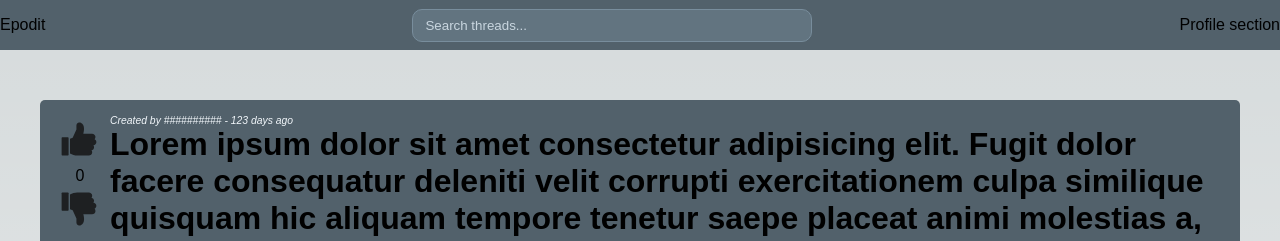
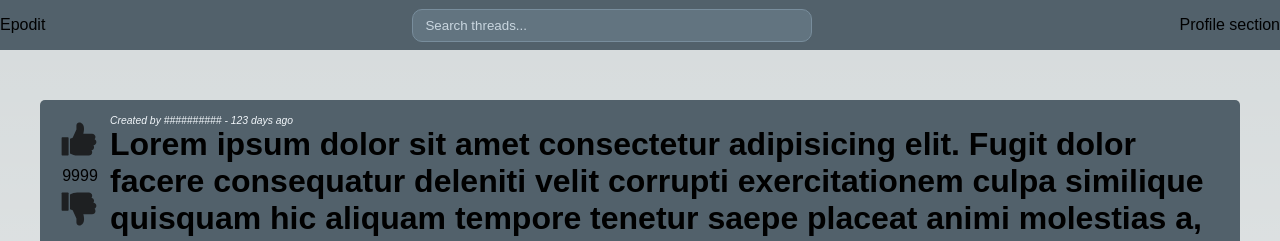
Before and after one commit to Shinyepo/Reddit-Clone, a Next.js app in the folder web/: page /thread in a window 1280 px wide. Shown: the top 241 px of the page. Built offline with nearby package versions, Linux system fonts and the light colour scheme.

Commit message:
Revert "implementation of onclick on likes with state + test"
This reverts commit a11e591268a515c53cca61fc8e17f1670b779f41.

```diff
--- a/web/app/layout.tsx
+++ b/web/app/layout.tsx
@@ -1,5 +1,4 @@
 import "./globals.css";
-import React from "react";
 
 export const metadata = {
   title: "Epodit",
@@ -12,14 +11,10 @@ export default function RootLayout({
   children: React.ReactNode;
 }) {
   return (
-    <React.Fragment>
-      <html lang="en">
       <body>
         <header>
           <div className="header-container">
-              <div className="logo" role="heading">
-                Epodit
-              </div>
+            <div className="logo" role="heading">Epodit</div>
             <div className="search-box">
               <input
                 role="searchbox"
@@ -28,14 +23,10 @@ export default function RootLayout({
                 className="search-field"
               ></input>
             </div>
-              <div role="menu" className="profile-section">
-                Profile section
-              </div>
+            <div role="menu" className="profile-section">Profile section</div>
           </div>
         </header>
         <main className="main">{children}</main>
       </body>
-      </html>
-    </React.Fragment>
   );
 }
--- a/web/components/threadLikes.tsx
+++ b/web/components/threadLikes.tsx
@@ -1,31 +1,20 @@
-"use client";
 import Image from "next/image";
-import { FC, useState } from "react";
+import { FC } from "react";
 import "./threadLikes.css";
 
 interface Props {}
 
 export const ThreadLikes: FC<Props> = () => {
-  const [likes, setLikes] = useState(0);
   return (
     <div data-testid="thread-likes" className="thread-likes">
-      <Image
-        src="/like.svg"
-        alt="like button"
-        width={48}
-        height={48}
-        onClick={() => setLikes(likes + 1)}
-      />
-      <div data-testid="like-count" className="likes-count">
-        {likes}
-      </div>
+      <Image src="/like.svg" alt="like button" width={48} height={48} />
+      <div data-testid="like-count" className="likes-count">9999</div>
       <Image
         className="dislike"
         src="/like.svg"
         alt="dislike button"
         width={48}
         height={48}
-        onClick={() => setLikes(likes - 1)}
       />
     </div>
   );
```
Also changed, not shown: 1 other file (tests, documents, lock files or other folders). Lines whose indentation alone changed are shown as unchanged.
